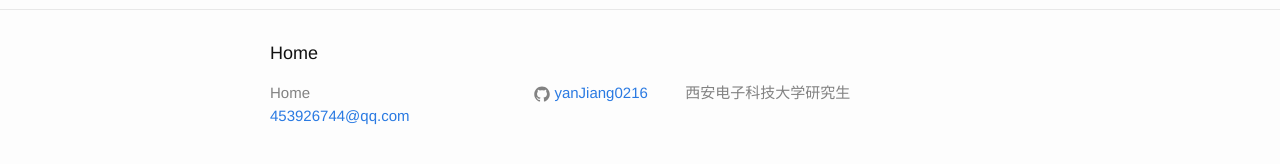
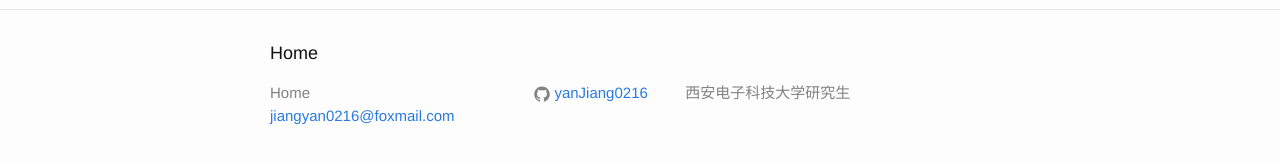
Before and after one commit to yanJiang0216/yanjiang0216.github.io, a Jekyll site: the page built from about.md, in a window 1280 px wide. Shown: the part 341-505 px from the top of the page. Built offline with Jekyll 4.4.1, drawn with Linux system fonts in a browser that asks for light colours.

Commit message:
update postbox

```diff
--- a/_config.yml
+++ b/_config.yml
@@ -7,7 +7,7 @@
 
 # Site settings
 title: Home
-email: 453926744@qq.com
+email: jiangyan0216@foxmail.com
 description: > # this means to ignore newlines until "baseurl:"
   西安电子科技大学研究生
 baseurl: "" # the subpath of your site, e.g. /blog
```
